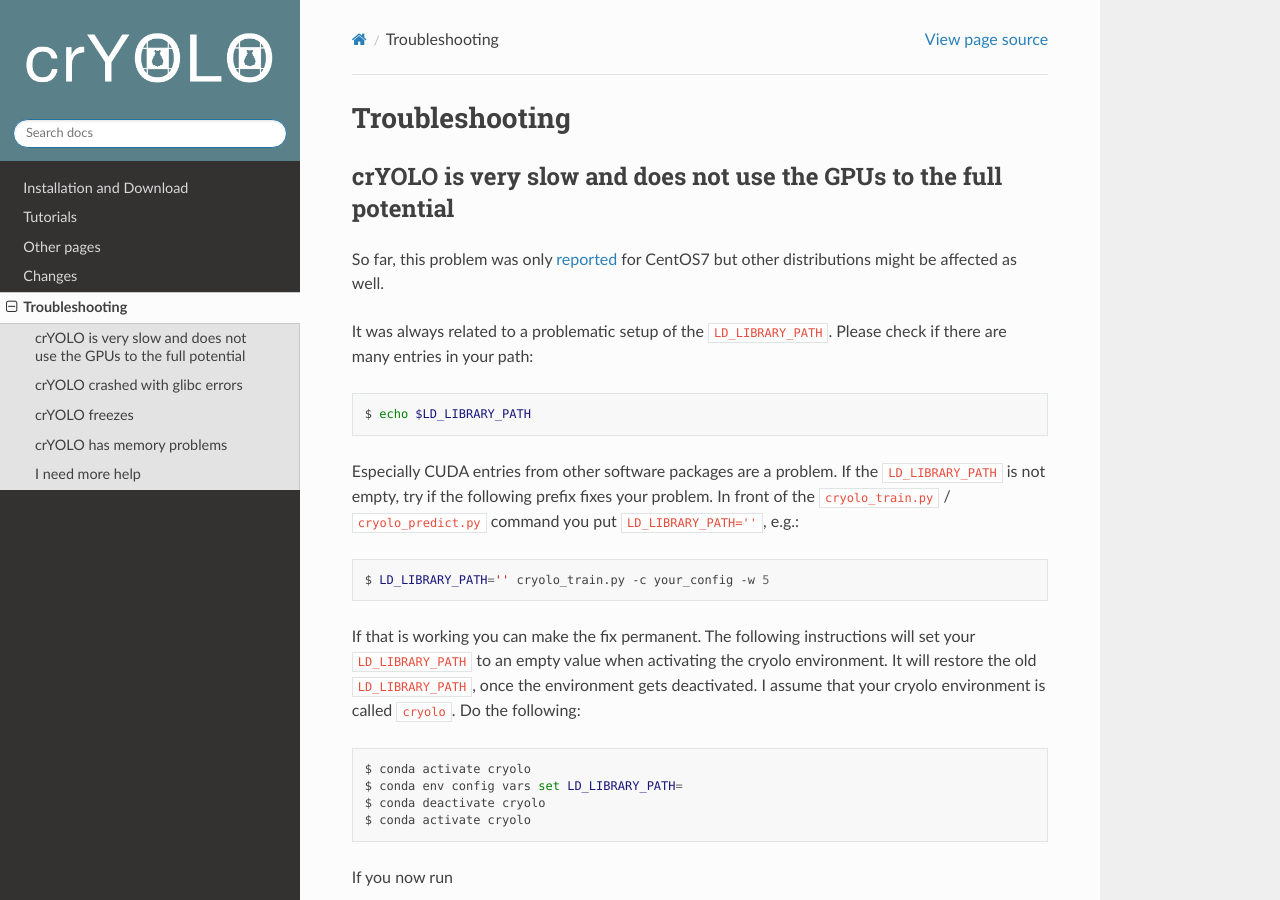
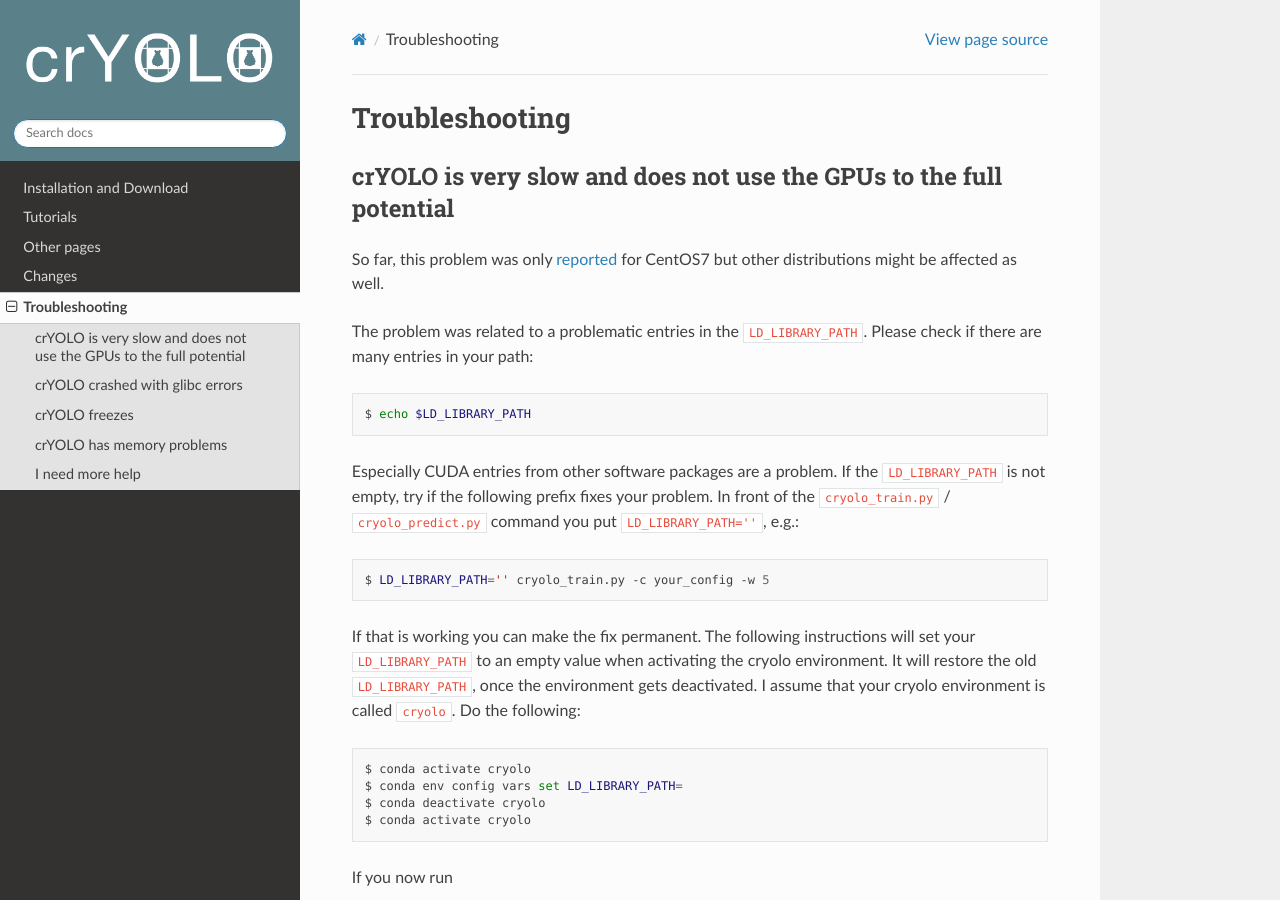
Before and after one commit to MPI-Dortmund/cryolo, a Sphinx documentation site: the page built from source/troubleshooting.rst, in a window 1280 px wide and 900 px high. Built offline with Sphinx 7.4.7 and the Read the Docs theme 2.0.0, drawn with Linux system fonts in a browser that asks for light colours.

Commit message:
add more information

```diff
--- a/source/troubleshooting.rst
+++ b/source/troubleshooting.rst
@@ -6,7 +6,7 @@ crYOLO is very slow and does not use the GPUs to the full potential
 
 So far, this problem was only `reported <https://listserv.gwdg.de/pipermail/sphire/2022-August/001001.html>`_ for CentOS7 but other distributions might be affected as well.
 
-It was always related to a problematic setup of the ``LD_LIBRARY_PATH``. Please check if there are many entries in your path:
+The problem was related to a problematic entries in the ``LD_LIBRARY_PATH``. Please check if there are many entries in your path:
 
 .. prompt:: bash $
 
```
